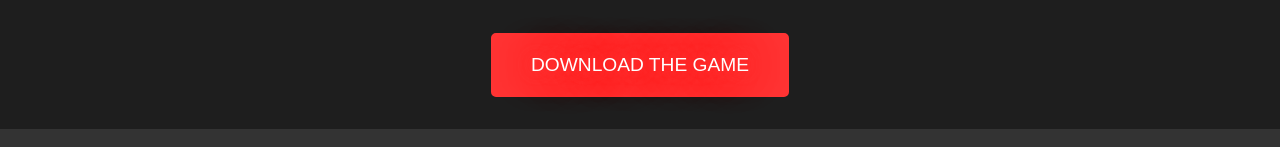
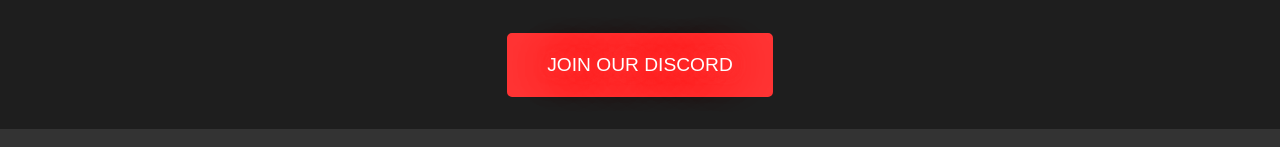
Before and after one commit to D0D4/OgChimplabFanSite, a plain HTML site: page index.html in a window 1280 px wide. Shown: the part 1269-1416 px from the top of the page. Drawn offline with Linux system fonts and the light colour scheme.

Commit message:
Update index.html

```diff
--- a/index.html
+++ b/index.html
@@ -162,7 +162,7 @@
             <img src="screenshot2.jpg" alt="Screenshot 2">
             <img src="screenshot3.jpg" alt="Screenshot 3">
         </div>
-        <a href="https://discord.gg/ogchimplab" class="button">Download the Game</a>
+        <a href="https://discord.gg/ogchimplab" class="button">Join our Discord</a>
     </div>
     <footer>
         <p>&copy; 2024 OG Chimplab. All rights reserved.</p>
```
